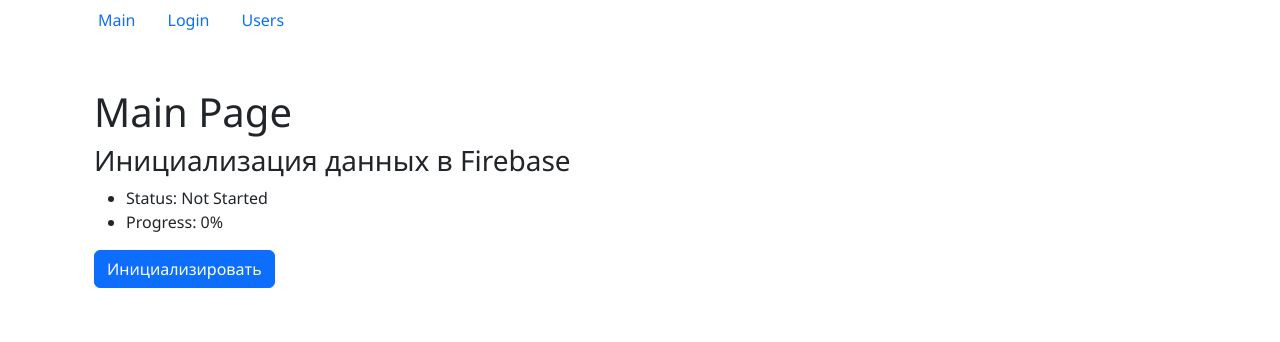
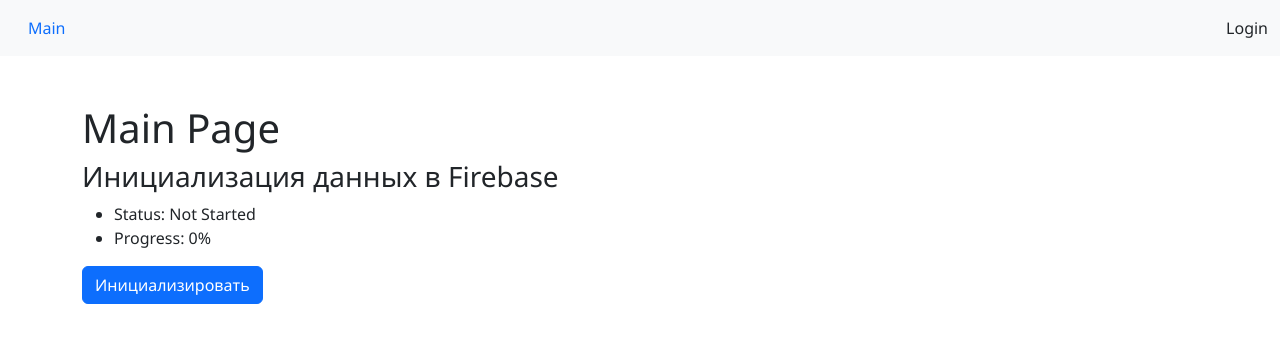
Before and after one commit to Akhad01/InstaMeet, a React (Create React App) app: page / in a window 1280 px wide. Shown: the top 342 px of the page. Built offline with nearby package versions, Linux system fonts and the light colour scheme.

Commit message:
changed NavBar

```diff
--- a/src/app/App.js
+++ b/src/app/App.js
@@ -13,7 +13,7 @@ import { AuthProvider } from '../hooks/useAuth'
 
 function App() {
   return (
-    <div className="App container">
+    <div className="App">
       <AuthProvider>
         <NavBar />
         <Routes>
--- a/src/app/components/ui/navBar.jsx
+++ b/src/app/components/ui/navBar.jsx
@@ -1,30 +1,42 @@
 import React from 'react'
 import { Link } from 'react-router-dom'
-
-const navList = [
-  { id: '1', value: 'Main', path: '/' },
-  { id: '2', value: 'Login', path: 'login' },
-  { id: '3', value: 'Users', path: 'users' },
-]
+import { useAuth } from '../../../hooks/useAuth'
 
 const NavBar = () => {
+  const { currentUser } = useAuth()
   return (
+    <nav className="navbar bg-light mb-3">
+      <div className="container-fluid">
         <ul className="nav">
-      {navList.map((list) => {
-        return (
-          <li key={list.id} className="nav-item">
+          <li className="nav-item">
+            <Link to="/" className="nav-link" aria-current="page" href="#">
+              Main
+            </Link>
+          </li>
+          {currentUser && (
+            <li className="nav-item">
               <Link
-              to={list.path}
+                to="users"
                 className="nav-link"
                 aria-current="page"
                 href="#"
               >
-              {list.value}
+                Users
               </Link>
             </li>
-        )
-      })}
+          )}
         </ul>
+        <div className="d-flex">
+          {currentUser ? (
+            <p>User</p>
+          ) : (
+            <Link to="login" className="nav-link" aria-current="page" href="#">
+              Login
+            </Link>
+          )}
+        </div>
+      </div>
+    </nav>
   )
 }
 
```
Lines whose indentation alone changed are shown as unchanged.
